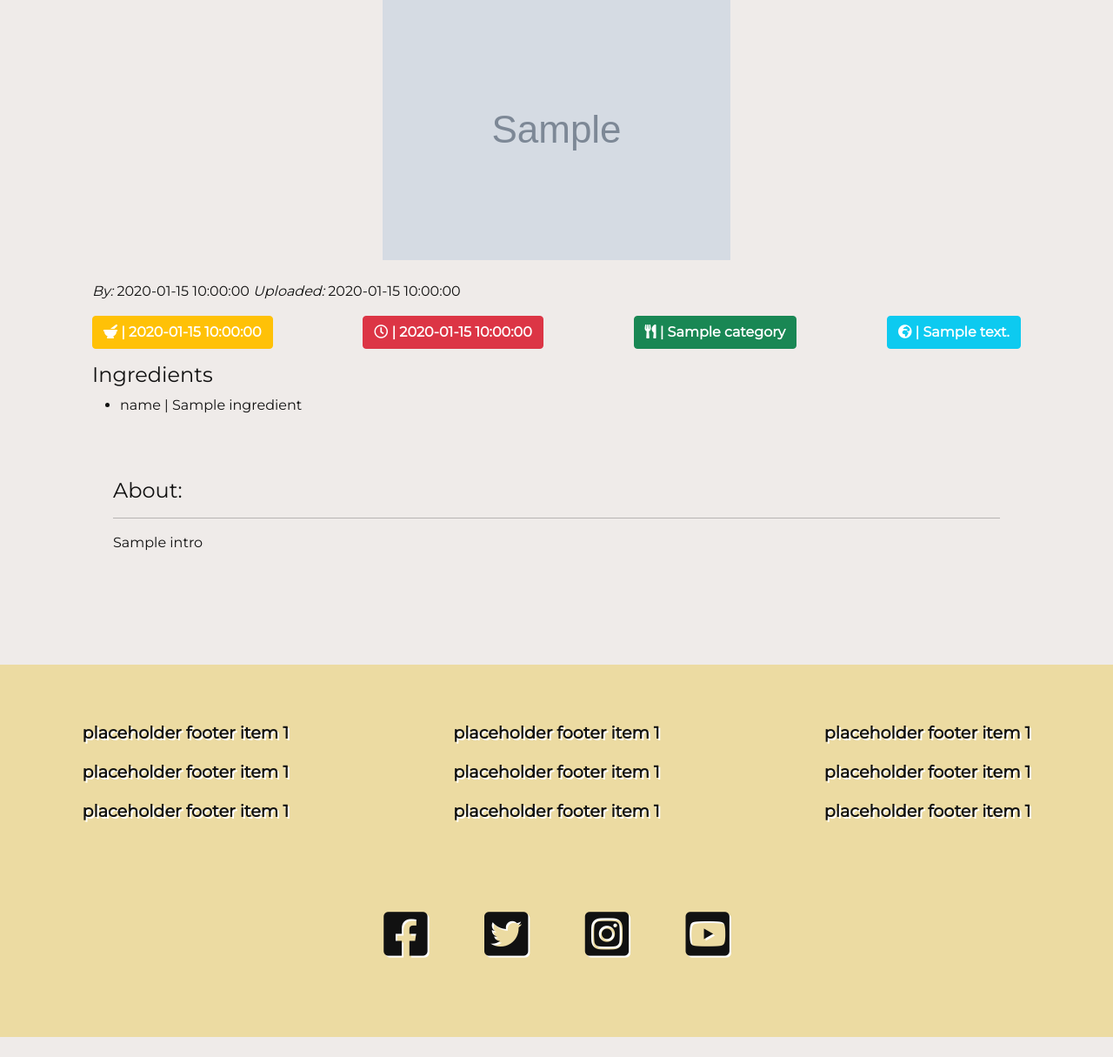
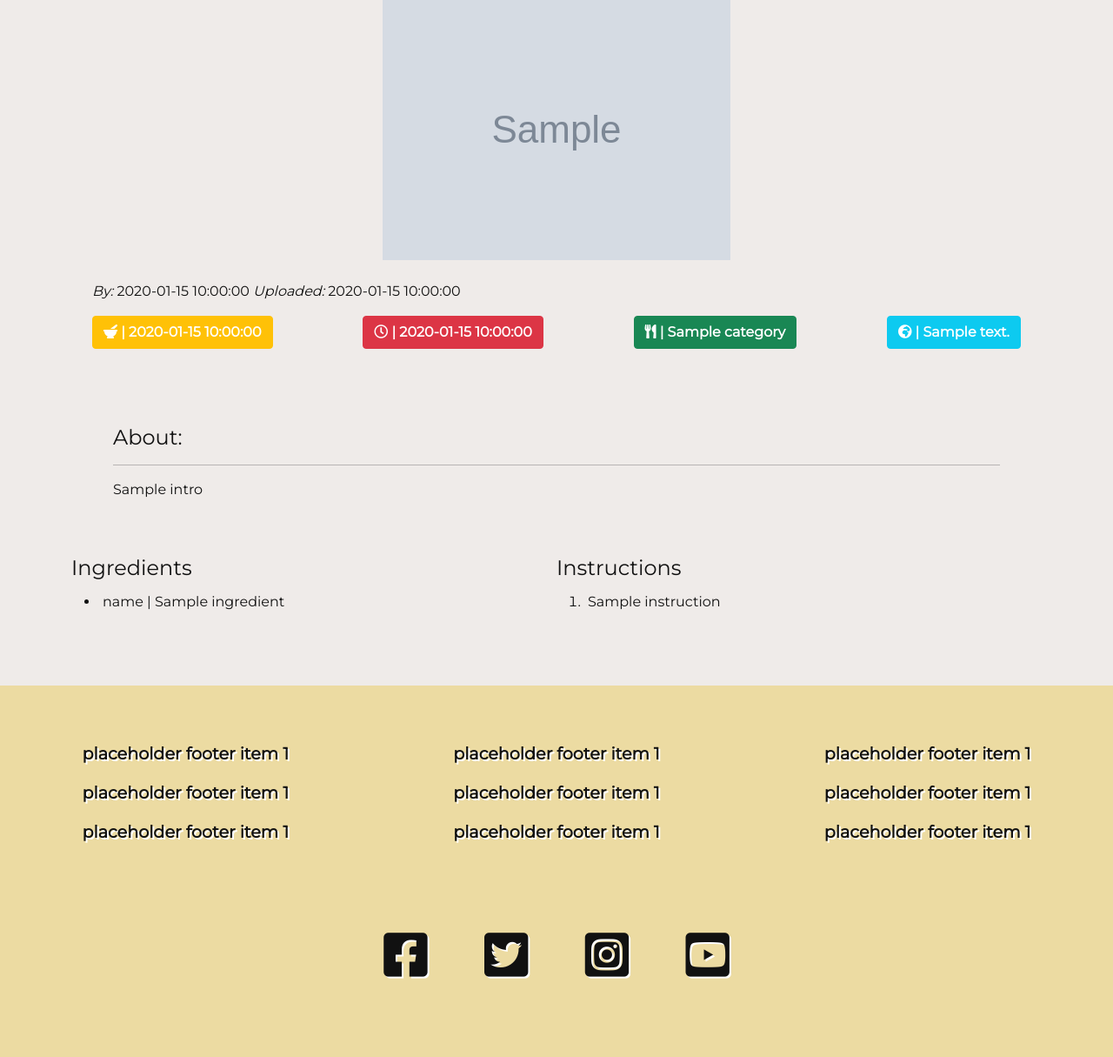
Before and after one commit to nickassafkirk/cooking-with-katie, a Flask app: page /recipe/1 in a window 1280 px wide. Shown: the part 443-1658 px from the top of the page at 87% size. Before the commit the page ends 1635 px from the top, so only its background shows below. Run offline with Flask 2, Linux system fonts and the light colour scheme; grey boxes marked "Sample" are stand-in pictures; a database or web service that is not in the repository returns one stand-in record (values such as "Sample title"); some libraries are stand-ins or nearby versions.

Commit message:
Add instructions section placeholder

```diff
--- a/templates/recipe.html
+++ b/templates/recipe.html
@@ -14,16 +14,6 @@
                 <p class="btn btn-success"><i class="fas fa-utensils"></i> | {{ recipe.category | capitalize }}</p>
                 <p class="btn btn-info"><i class="fas fa-globe-africa"></i> | {{ recipe.cuisine | capitalize }}</p>
             </div>
-            <div>
-                <h4>Ingredients</h4>
-                <ul>
-                    {% for ingredient in recipe.ingredients %}
-                    {% for key in ingredient.keys() %}
-                    <li>{{ key }} | {{ ingredient[key] }}</li>
-                    {% endfor %}
-                    {% endfor %}
-                </ul>
-            </div>
         </div>
     </div>
 
@@ -32,6 +22,28 @@
         <hr>
         <p>{{ recipe.intro }}</p>
     </div>
+    <div class="d-flex flex-direction-row w-100">
+        <div class="w-50">
+            <h4>Ingredients</h4>
+            <ul>
+                {% for ingredient in recipe.ingredients %}
+                {% for key in ingredient.keys() %}
+                <li class="p-1">{{ key }} | {{ ingredient[key] }}</li>
+                {% endfor %}
+                {% endfor %}
+            </ul>
+        </div>
+        <div class="w-50">
+            <h4>Instructions</h4>
+            <ol>
+                {% for instruction in recipe.instructions %}
+
+                <li class="p-1">{{ instruction }}</li>
+
+                {% endfor %}
+            </ol>
+        </div>
+    </div>
 </div>
 
 
```
